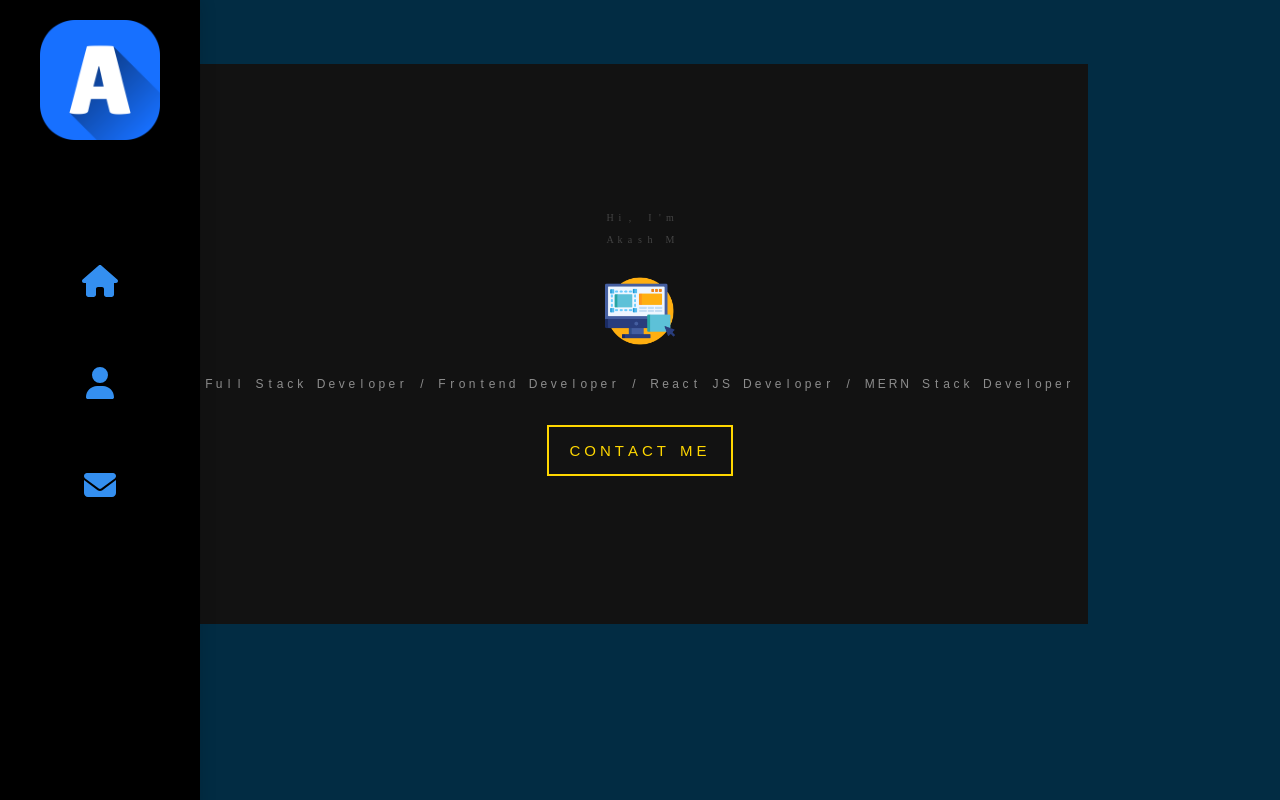
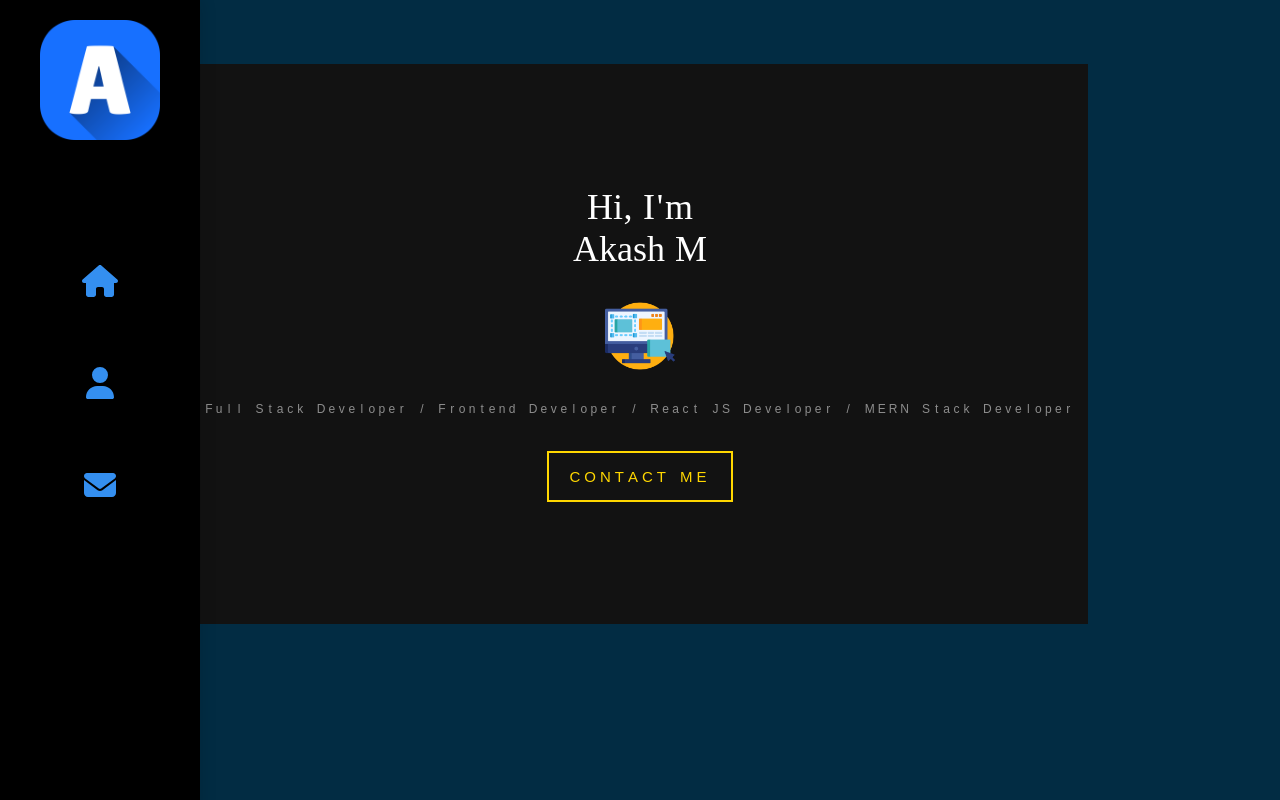
Before and after one commit to akashm-1322/Portfolio, a React (Create React App) app: page / in a window 1280 px wide. Built offline with nearby package versions, Linux system fonts and the light colour scheme.

Commit message:
Updated Font

```diff
--- a/src/Components/Home.js
+++ b/src/Components/Home.js
@@ -27,6 +27,7 @@ const Home = () => {
     return (
         <div className='home-page justify-content-center'>
             <div className='text-zone'>
+                <div className='head1'>
                 <Suspense fallback={<div>Loading...</div>}>
                     <AnimatedLetters letterClass={letterClass} strArray={greetingArray} idx={0} style={{ fontSize: '24px' }} />
                     </Suspense>
@@ -34,6 +35,7 @@ const Home = () => {
                     <Suspense fallback={<div>Loading...</div>}>
                     <AnimatedLetters letterClass={letterClass} strArray={nameArray} idx={0} style={{ fontSize: '24px' }}  />
                     </Suspense>
+                    </div>
                 <br />
                 <img src={Logo2} alt='Frontend Developer' className="logo-img" />
                 <br />
--- a/src/Components/Home.scss
+++ b/src/Components/Home.scss
@@ -26,16 +26,15 @@
         margin: 0; /* Remove auto margin for consistent alignment */
 
 
-        h1 {
+        .head1 {
             color: #fff;
-            font-size: 40px;
+            font-size: 36px;
             font-family: 'Coolvetica';
             margin: 0;
             font-weight: 400;
             animation: fadeIn 1s 0.5s forwards;
 
             &::before {
-                content: '<h1>';
                 font-family: 'La Belle Aurore';
                 color: #ffd700;
                 font-size: 18px;
@@ -46,7 +45,6 @@
             }
 
             &::after {
-                content: '<h1>';
                 font-family: 'La Belle Aurore';
                 color: #ffd700;
                 font-size: 18px;
```
